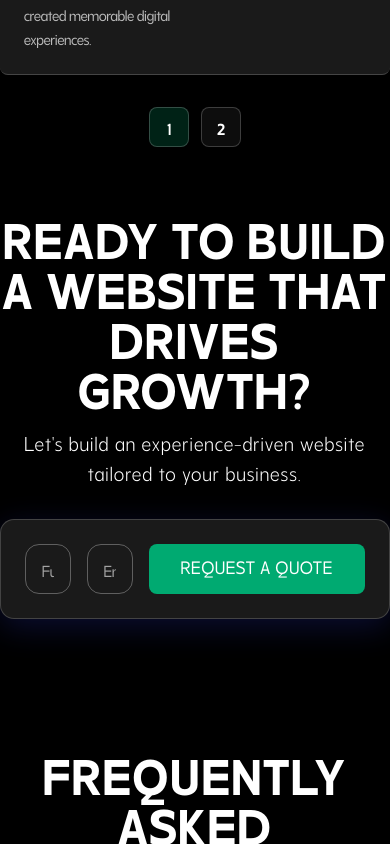
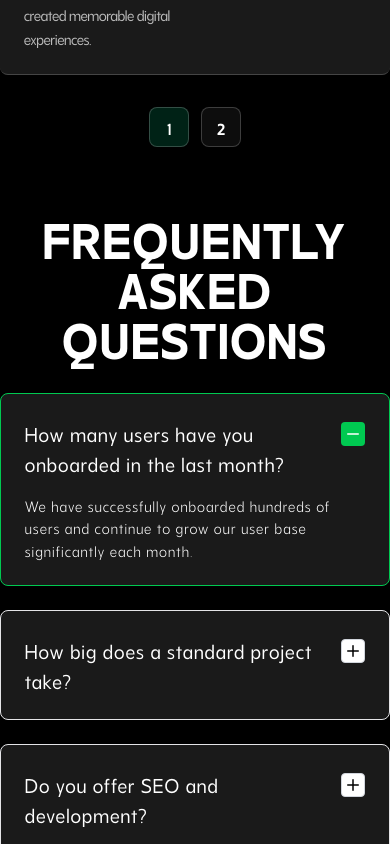
Before and after one commit to developers-xntric/xntric-landing, a Next.js app: page / in a window 390 px wide. Shown: the part 11156-12000 px from the top of the page. Built offline with nearby package versions, Linux system fonts and the light colour scheme; grey boxes are pictures that could not be loaded.

Commit message:
new fixes

```diff
--- a/src/app/components/CTASection.tsx
+++ b/src/app/components/CTASection.tsx
@@ -20,7 +20,7 @@ export function CTASection() {
     // Handle form submission here
   }
   return (
-    <section className="py-16">
+    <section className="pt-2 pb-20">
       <div className="max-w-4xl mx-auto text-center ">
         {/* Heading */}
         <h2 className="text-[50px] leading-[50px] font-bold tracking-[2px] text-white text-center max-w-[800px] mx-auto uppercase pb-4" style={{color:"white"}}>
@@ -34,10 +34,11 @@ export function CTASection() {
         {/* Form */}
         <form
           onSubmit={handleSubmit}
-          className="w-full flex flex-row gap-4 backdrop-blur-lg bg-white/10 border border-white/20 rounded-xl p-6 shadow-lg"
+          className="w-full flex flex-row gap-4 backdrop-blur-lg bg-white/10 border border-white/20 rounded-xl pt-9 pb-9 px-10 shadow-lg"
           style={{
-            boxShadow: "0 8px 32px 0 rgba(31, 38, 135, 0.37)",
+            // boxShadow: "0 8px 32px 0 rgba(31, 38, 135, 0.37)",
             border: "1px solid rgba(255, 255, 255, 0.18)",
+            borderRadius: "10px",
           }}
         >
           <input
@@ -46,7 +47,10 @@ export function CTASection() {
             placeholder="Full Name"
             value={formData.fullName}
             onChange={handleChange}
-            className="w-full px-4 py-3 border border-white/30 rounded-xl bg-transparent text-white placeholder:text-white/60 focus:outline-none focus:ring-2 focus:ring-green-500"
+            className="w-full px-4 py-3 rounded-lg bg-transparent placeholder-white text-white border border-white/30 focus:outline-none focus:border-[#00AA71] font-light tracking-[1.5px]"
+            style={{
+            borderRadius: "8px",
+          }}
             required
           />
           <input
@@ -55,7 +59,10 @@ export function CTASection() {
             placeholder="Email Address"
             value={formData.email}
             onChange={handleChange}
-            className="w-full px-4 py-3 border border-white/30 rounded-xl bg-transparent text-white placeholder:text-white/60 focus:outline-none focus:ring-2 focus:ring-green-500"
+            className="w-full px-4 py-3 rounded-lg bg-transparent placeholder-white text-white border border-white/30 focus:outline-none focus:border-[#00AA71] font-light tracking-[1.5px]"
+            style={{
+            borderRadius: "8px",
+          }}
             required
           />
           {/* Right: CTA Button */}
--- a/src/app/components/faq-section.tsx
+++ b/src/app/components/faq-section.tsx
@@ -45,6 +45,18 @@ const faqItems: FAQItem[] = [
     answer:
       "Monthly maintenance packages start at competitive rates and can be customized based on your specific needs and requirements.",
   },
+  {
+    id: "7",
+    question: "Do you provide UI/UX design?",
+    answer:
+      "Yes, we provide modern UI/UX design tailored to your brand’s identity and customer experience.",
+  },
+  {
+    id: "8",
+    question: "What payment methods do you support?",
+    answer:
+      "We support all major international and local payment methods depending on your region.",
+  },
 ]
 
 export function FAQSection() {
@@ -54,20 +66,23 @@ export function FAQSection() {
     setExpandedId(expandedId === id ? null : id)
   }
 
-  return (
-    <div className="w-full py-16 ">
-      <h2 className="text-[50px] leading-[50px] font-bold tracking-[2px] text-white text-center max-w-[800px] mx-auto uppercase pb-8">FREQUENTLY ASKED QUESTIONS</h2>
+  // Split into two columns
+  const firstColumn = faqItems.slice(0, 4)
+  const secondColumn = faqItems.slice(4)
 
-      <div className="grid grid-cols-1 md:grid-cols-2 gap-6 2xl:max-w-[1620px] mx-auto md:w-[89.5%] 2xl:w-[84.5%]">
-        {faqItems.map((item) => (
+  const renderItem = (item: FAQItem) => (
     <div
       key={item.id}
-            className="border border-border rounded-lg p-6 cursor-pointer backdrop-blur-lg bg-white/10 hover:border-green-500 transition-colors flex flex-col"
-
+      className={`border rounded-md p-6 cursor-pointer backdrop-blur-lg bg-white/10 transition-colors flex flex-col
+        ${expandedId === item.id ? "border-green-500" : "border-border hover:border-green-500"}
+      `}
       onClick={() => toggleExpand(item.id)}
     >
       <div className="flex items-start justify-between gap-4">
-              <h3 className="text-base text-[20px] text-foreground flex-1 text-left text-white">{item.question}</h3>
+        <h3 className="text-[20px] text-white tracking-[1.5px] flex-1">
+          {item.question}
+        </h3>
+
         <div className="flex-shrink-0 mt-1">
           <div
             className={`w-6 h-6 rounded flex items-center justify-center transition-colors ${
@@ -91,10 +106,27 @@ export function FAQSection() {
           maxHeight: expandedId === item.id ? "200px" : "0px",
         }}
       >
-              <div className="text-[15px] text-white font-light tracking-[1.5px] ">{item.answer}</div>
+        <div className="text-[15px] text-white font-light tracking-[1.5px]">
+          {item.answer}
         </div>
       </div>
-        ))}
+    </div>
+  )
+
+  return (
+    <div className="w-full py-16">
+      <h2 className="text-[50px] leading-[50px] font-bold tracking-[2px] text-white text-center max-w-[800px] mx-auto uppercase pb-8">
+        FREQUENTLY ASKED QUESTIONS
+      </h2>
+
+      <div className="grid grid-cols-1 md:grid-cols-2 gap-6 2xl:max-w-[1620px] mx-auto md:w-[89.5%] 2xl:w-[84.5%]">
+        <div className="flex flex-col gap-6">
+          {firstColumn.map(renderItem)}
+        </div>
+
+        <div className="flex flex-col gap-6">
+          {secondColumn.map(renderItem)}
+        </div>
       </div>
     </div>
   )
--- a/src/app/page.tsx
+++ b/src/app/page.tsx
@@ -67,8 +67,8 @@ export default function Home() {
       <TechStack/>
       <Testimonials/>
       <CaseStudies/>
+      <FAQSection/>
       <CTASection/>
-      <FAQSection/>
     </div>
   );
 }
```
Lines whose indentation alone changed are shown as unchanged.
